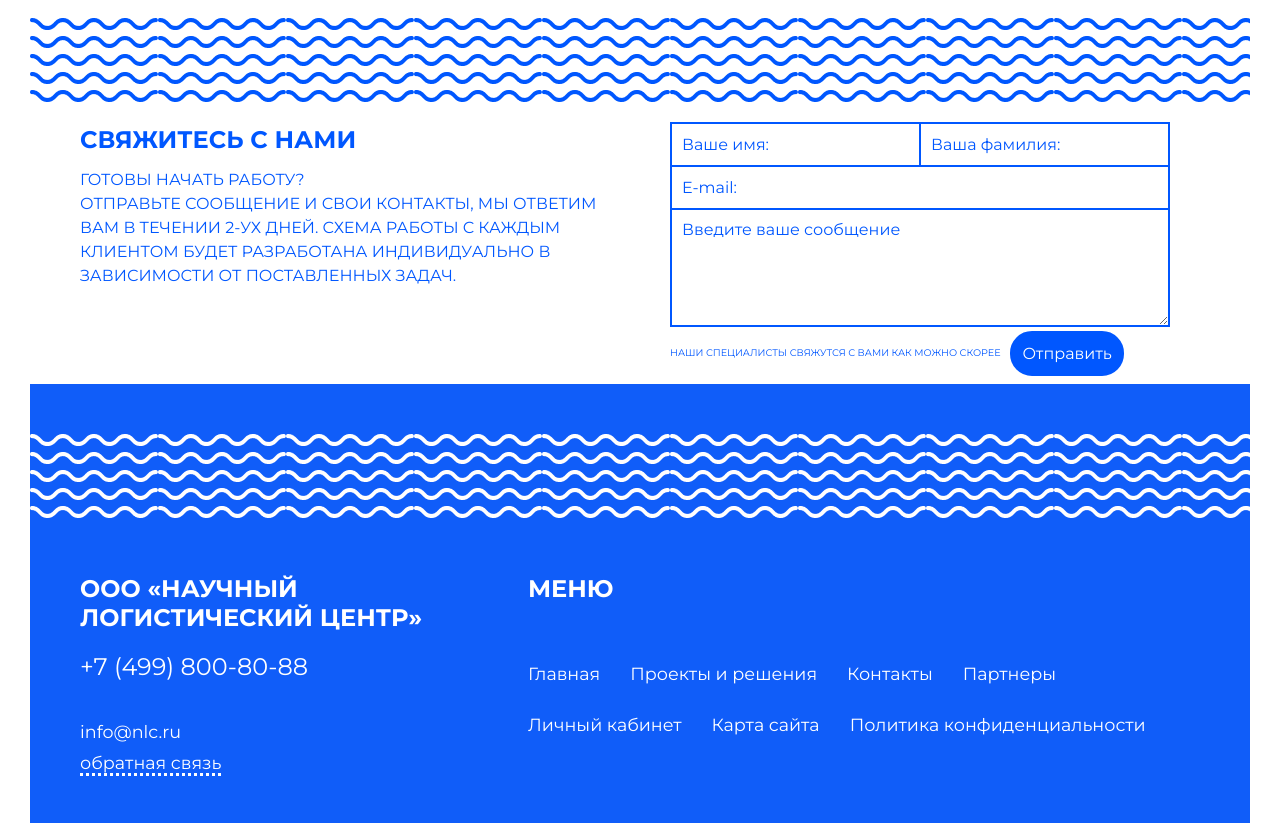
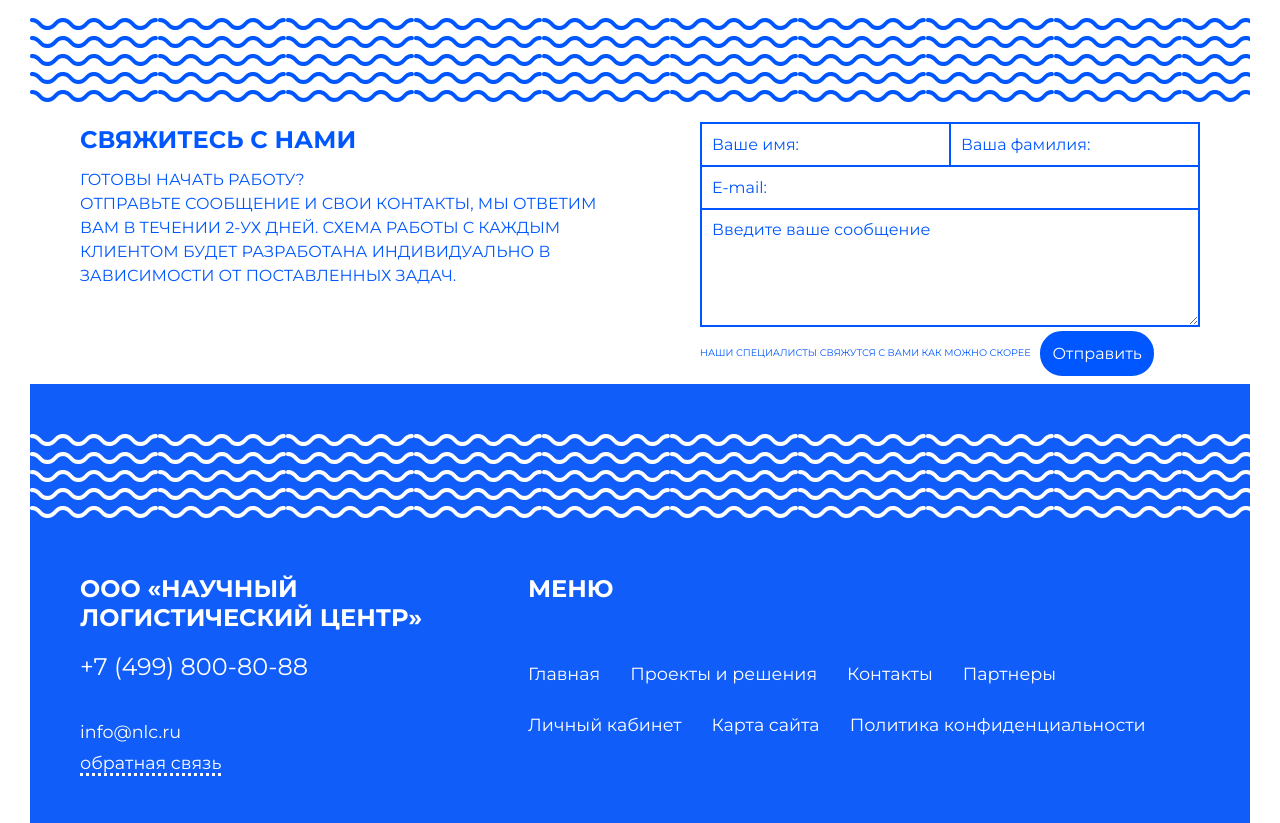
Before and after one commit to Thr0TT1e/MPT-HTML, a plain HTML site: page grid.html in a window 1280 px wide. Shown: the part 1972-2795 px from the top of the page. Drawn offline with Linux system fonts and the light colour scheme.

Commit message:
Финиш ли?!

```diff
--- a/grid.sass
+++ b/grid.sass
@@ -8,9 +8,8 @@ $colorBlue: #0057FF
   box-sizing: border-box
 
 body
-  margin:
-    left: 30px
-    right: 30px
+  max-width: 1380px
+  margin: 0 30px
   display: grid
   grid-template-columns: 1fr
   font-family: 'Montserrat', sans-serif
@@ -145,6 +144,8 @@ body
     h2
       margin-bottom: 10px
   .callForm
+    display: flex
+    justify-self: end
     form
       width: 500px
       display: inline-block
```
Also changed, not shown: grid.css, 1 other file.
